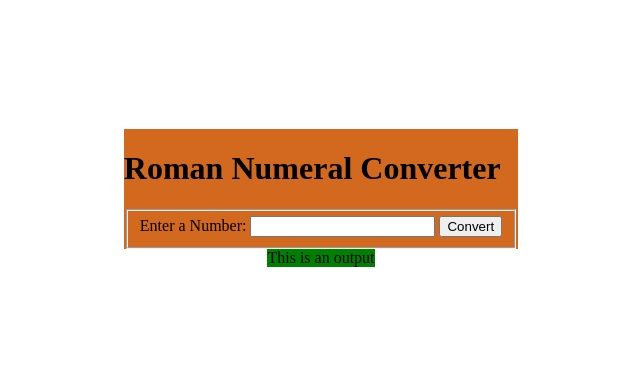
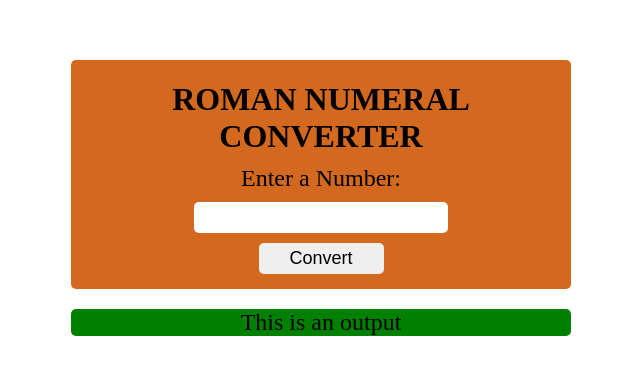
Before and after one commit to dantvi/roman-numeral-converter, a plain HTML site: page index.html in a window 1280 px wide. Shown: the part 202-576 px from the top of the page, without its empty margins (319-959 px from the left). Drawn offline with Linux system fonts and the light colour scheme.

Commit message:
converter styles

```diff
--- a/index.html
+++ b/index.html
@@ -12,8 +12,8 @@
     <div class="converter" id="converter">
         <h1>Roman Numeral Converter</h1>
         <fieldset class="form-container">
-            <label for="number">Enter a Number:</label>
-            <input type="number" class="number" id="number" name="number">
+            <label for="number" class="num-label">Enter a Number:</label>
+            <input type="number" class="num-field" id="number" name="number">
             <button type="submit" class="convert-btn" id="convert-btn">Convert</button>
         </fieldset>
     </div>
--- a/style.css
+++ b/style.css
@@ -1,4 +1,10 @@
 /**************** PUT GOOGLE FONTS HERE ****************/
+
+:root {
+    --primary-color: chocolate;
+    --secondary-color: green;
+    --border-radius: 5px;
+}
 
 html {
     box-sizing: border-box;
@@ -18,11 +24,66 @@ body {
     align-items: center;
 }
 
+h1{
+    font-size: 2rem;
+    text-align: center;
+    text-transform: uppercase;
+    margin-bottom: 0;
+}
+
+input{
+    border: 0;
+}
+
 .converter {
-    background-color: chocolate;
+    background-color: var(--primary-color);
+    width: 90%;
+    max-width: 500px;
+    border-radius: var(--border-radius);
+}
 
+.form-container {
+    display: flex;
+    flex-direction: column;
+    align-items: center;
+    border: none;
+    margin: 0;
+    padding: 0;
+}
+
+.num-label {
+    font-size: 1.5rem;
+    margin: 10px 0;
+}
+
+.num-field {
+    font-size: 25px;
+    width: 50%;
+    border-radius: var(--border-radius);
+}
+
+.convert-btn {
+    margin-top: 10px;
+    margin-bottom: 15px;
+    border: 0;
+    padding: 5px 0;
+/*     font-family: ; */
+    font-size: 18px;
+    width: 25%;
+    border-radius: var(--border-radius);
+}
+
+.convert-btn:hover,
+.convert-btn:focus {
+    background: rgba(0, 0, 0, 0.4);
 }
 
 .output {
-    background-color: green;
+    background-color: var(--secondary-color);
+    width: 90%;
+    max-width: 500px;
+    margin-top: 20px;
+    text-align: center;
+    font-size: 1.5rem;
+    border-radius: var(--border-radius);
 }
```
